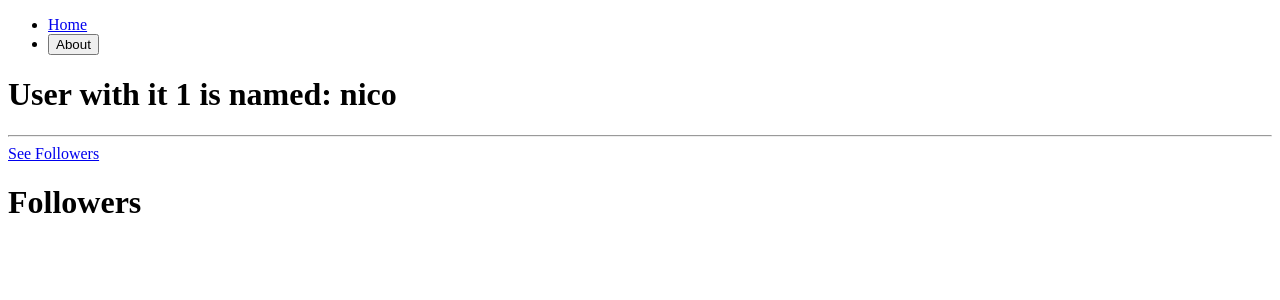
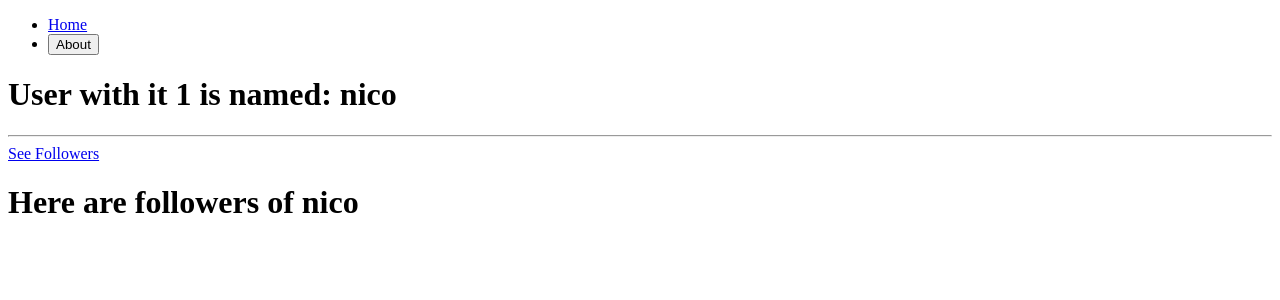
Before and after one commit to systic2/react-masterclass, a React (Create React App) app: page /users/1/followers in a window 1280 px wide. Shown: the top 300 px of the page. Built offline with nearby package versions, Linux system fonts and the light colour scheme.

Commit message:
useOutletContext

```diff
--- a/src/Root.tsx
+++ b/src/Root.tsx
@@ -7,7 +7,7 @@ function Root() {
   return (
     <div>
       <Header />
-      <Outlet />
+      <Outlet context={{ darkmode: true }} />
     </div>
   );
 }
--- a/src/screens/Home.tsx
+++ b/src/screens/Home.tsx
@@ -1,7 +1,8 @@
-import { Link } from "react-router-dom";
+import { Link, useOutletContext } from "react-router-dom";
 import { users } from "../db";
 
 function Home() {
+  console.log(useOutletContext());
   return (
     <div>
       <h1>Users</h1>
--- a/src/screens/users/Followers.tsx
+++ b/src/screens/users/Followers.tsx
@@ -1,4 +1,12 @@
+import { useOutletContext } from "react-router-dom";
+
+interface IFollowersContext {
+  nameOfMyUser: string;
+}
+
 function Followers() {
-  return <h1>Followers</h1>;
+  const { nameOfMyUser } = useOutletContext<IFollowersContext>();
+
+  return <h1>Here are followers of {nameOfMyUser}</h1>;
 }
 export default Followers;
--- a/src/screens/users/User.tsx
+++ b/src/screens/users/User.tsx
@@ -10,7 +10,9 @@ function User() {
       </h1>
       <hr />
       <Link to="followers">See Followers</Link>
-      <Outlet />
+      <Outlet context={{
+        nameOfMyUser: users[Number(userId) - 1].name,
+      }}/>
     </div>
   );
 }
```
